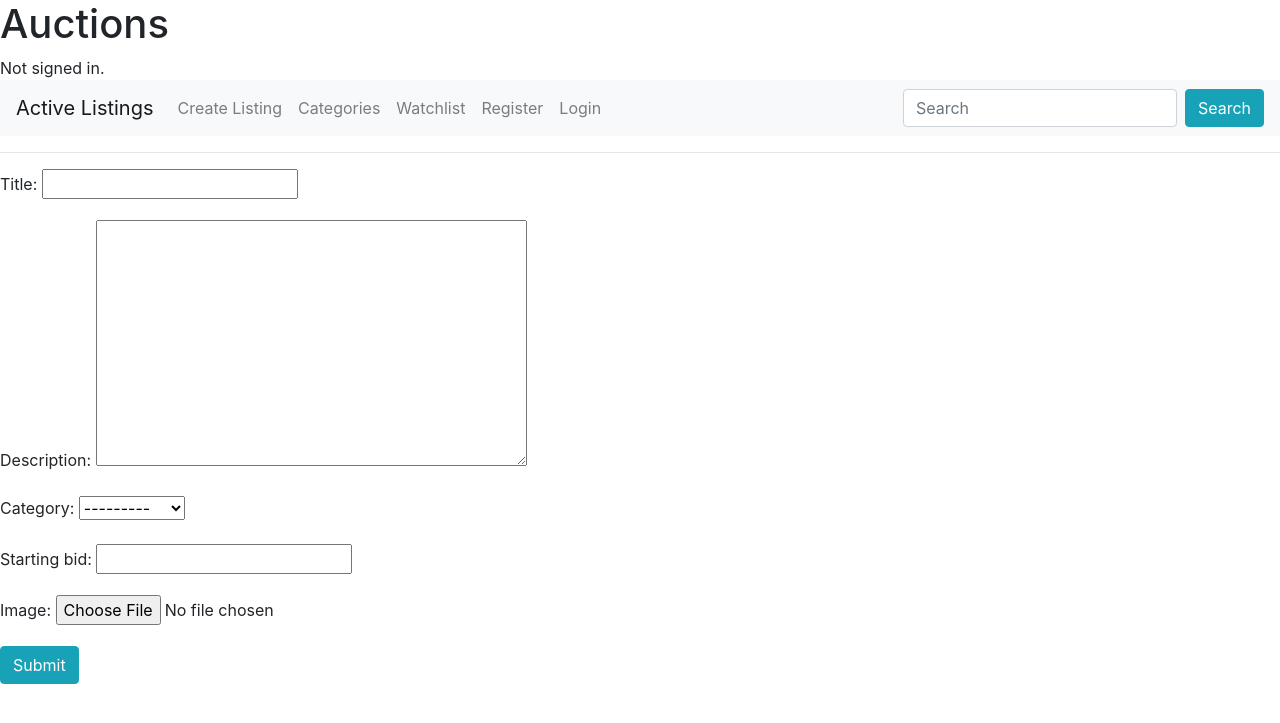
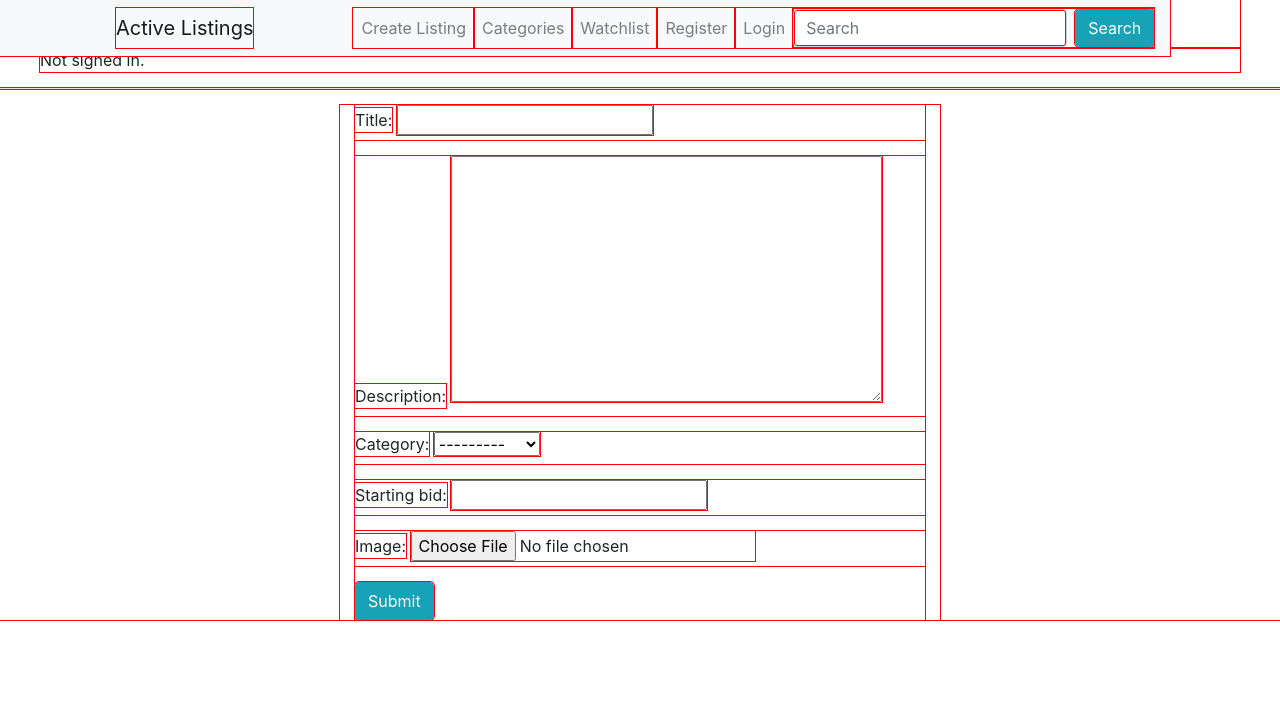
Before and after one commit to byessilyurt/Auctions, a Django app: page /create in a window 1280 px wide. Shown: the top 723 px of the page. Run offline with Django 3.2, Linux system fonts and the light colour scheme; data comes from the database, SQL or seed files in the repository; both versions use the stored data as it was after the commit; some libraries are stand-ins or nearby versions.

Commit message:
a red border added to CSS

```diff
--- /dev/null
+++ b/auctions/static/auctions/style.css
@@ -0,0 +1,35 @@
+/* LAYOUT */
+* {
+    -webkit-box-sizing: border-box;
+    -moz-box-sizing: border-box;
+    box-sizing: border-box;
+    outline: 1px solid red !important;
+
+}
+div.container {
+    max-width: 600px;
+    margin: 0 auto;
+}
+
+.title {
+    max-width: 1200px;
+    margin: 0 auto;
+
+}
+
+.isSigned {
+    max-width: 1200px;
+    margin: 0 auto;
+}
+
+
+/* NAVBAR */
+.navbar {
+    position: fixed;
+    top: 0;
+}
+.navbar-brand{
+    margin: 0 100px;
+}
+
+/* */
--- a/auctions/static/style.css
+++ /dev/null
@@ -1,3 +0,0 @@
-body {
-    padding: 10px;
-}
--- a/auctions/templates/auctions/layout.html
+++ b/auctions/templates/auctions/layout.html
@@ -5,11 +5,11 @@
     <head>
         <title>{% block title %}Auctions{% endblock %}</title>
         <link rel="stylesheet" href="https://stackpath.bootstrapcdn.com/bootstrap/4.4.1/css/bootstrap.min.css" integrity="sha384-Vkoo8x4CGsO3+Hhxv8T/Q5PaXtkKtu6ug5TOeNV6gBiFeWPGFN9MuhOf23Q9Ifjh" crossorigin="anonymous">
-        <link href="{% static 'auctions/styles.css' %}" rel="stylesheet">
+        <link href="{% static 'auctions/style.css' %}" rel="stylesheet">
     </head>
     <body>
-        <h1>Auctions</h1>
-        <div>
+        <h1 class="title">Auctions</h1>
+        <div class="isSigned">
             {% if user.is_authenticated %}
                 Signed in as <strong>{{ user.username }}</strong>.
             {% else %}
@@ -28,7 +28,12 @@
           </div>
         {% endfor %}
         <hr>
+      <div class="container">
         {% block body %}
         {% endblock %}
+      </div>
+      <script>
+        console.log("Layout is working")
+      </script>
     </body>
 </html>
--- a/auctions/views.py
+++ b/auctions/views.py
@@ -21,7 +21,8 @@ def ItemDetail(request, pk):
     update_form = updateItemForm(instance=item)
     comment_form = commentForm(instance=item)
     bid_form = bidForm(instance=item)
-    if WatchList.objects.filter(watching_item=item, watcher= request.user):
+    currentUser = WatchList.objects.filter(watching_item=item, watcher= request.user)
+    if(currentUser):
         added= True
     context ={
     "added":added,
```
Also changed, not shown: db.sqlite3, media/item_pics/conversation.jpeg (added).
